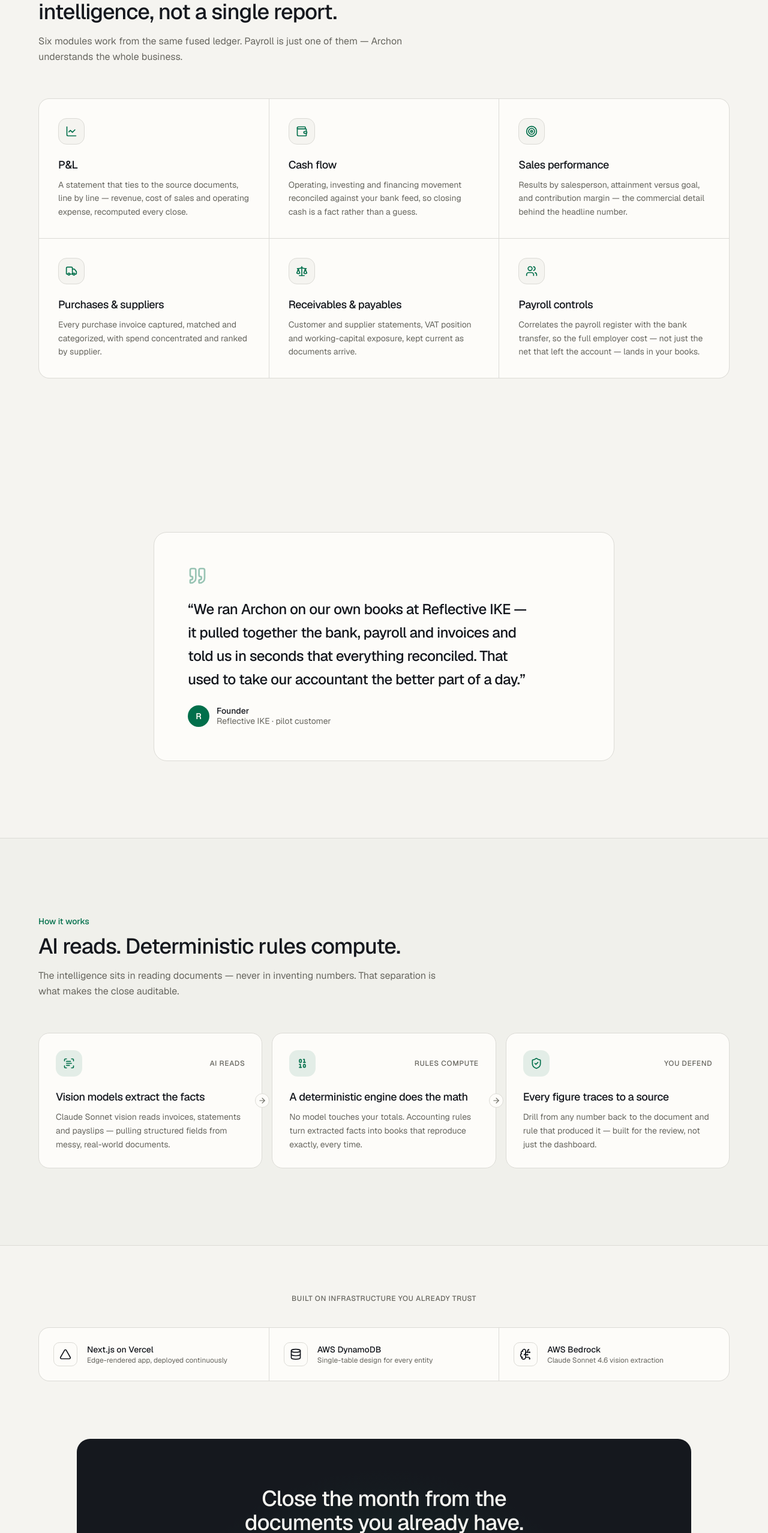
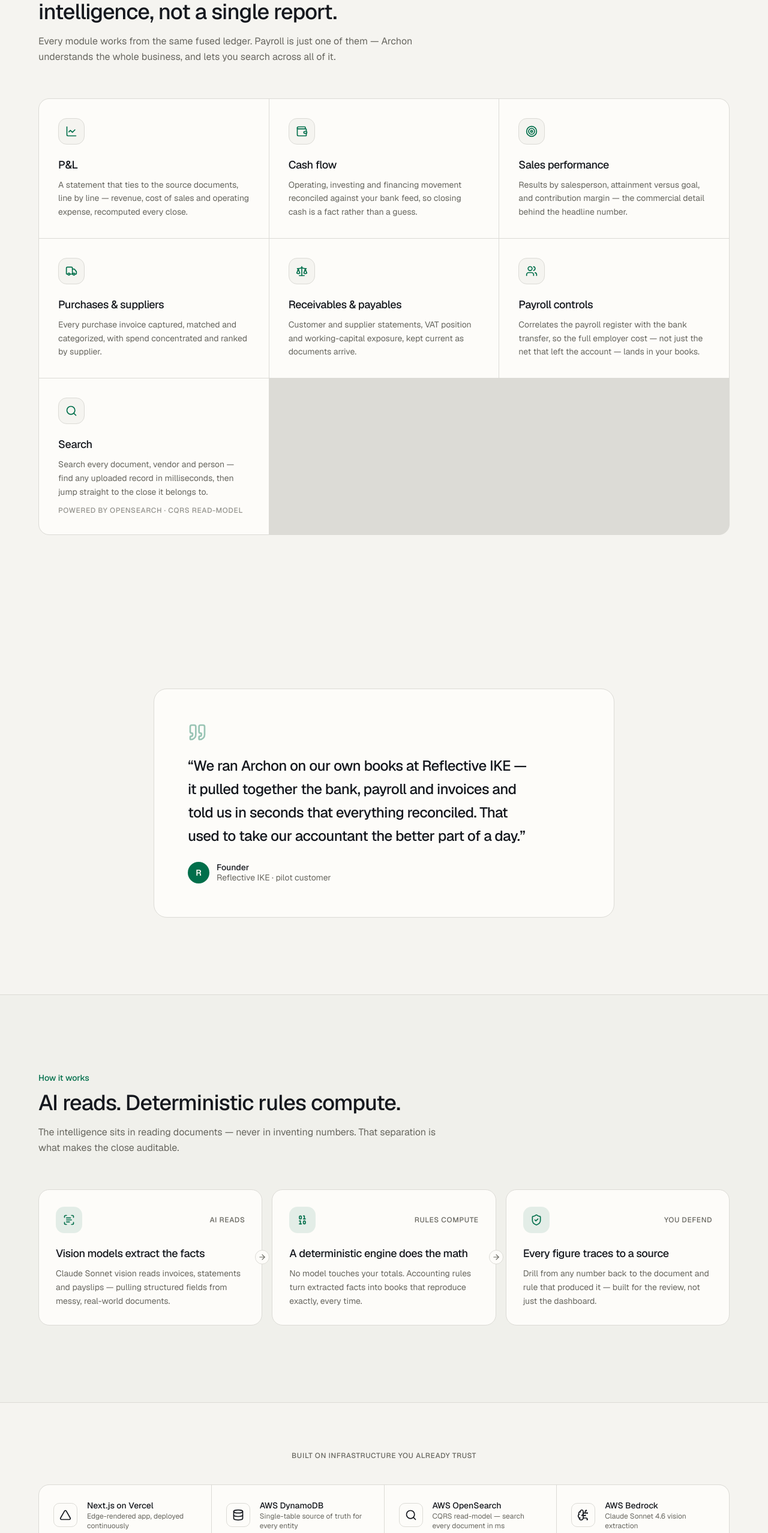
Before and after one commit to upgradedev/h0-archon, a Next.js app: page / in a window 1280 px wide. Shown: the part 1497-4053 px from the top of the page at 60% size. Built offline with nearby package versions, Linux system fonts and the light colour scheme.

Commit message:
docs(readme): inline architecture + CI/CD Mermaid, explore links, docs index, refresh stale docs; landing OpenSearch; consolidate components

```diff
--- a/app/dashboard/page.tsx
+++ b/app/dashboard/page.tsx
@@ -18,7 +18,7 @@ import { AgentLedger } from "@/components/dashboard/agent-ledger";
 import { ValidationPanel } from "@/components/dashboard/validation-panel";
 import { CitationsPanel } from "@/components/dashboard/citations-panel";
 import { AskArchon } from "@/components/dashboard/ask-archon";
-import { SiteNavAuth } from "@/app/components/SiteNavAuth";
+import { SiteNavAuth } from "@/components/site/SiteNavAuth";
 
 export const dynamic = "force-dynamic";
 
--- a/app/extract/page.tsx
+++ b/app/extract/page.tsx
@@ -1,7 +1,7 @@
 import "../legacy.css";
 import { ExtractClient } from "./ExtractClient";
-import { SiteNav } from "../components/SiteNav";
-import { SiteNavAuth } from "../components/SiteNavAuth";
+import { SiteNav } from "@/components/site/SiteNav";
+import { SiteNavAuth } from "@/components/site/SiteNavAuth";
 
 export const dynamic = "force-static";
 
--- a/components/landing/modules.tsx
+++ b/components/landing/modules.tsx
@@ -8,10 +8,18 @@ import {
   Truck,
   Scale,
   Users,
+  Search,
 } from "lucide-react"
 import { Reveal } from "./reveal"
 
-const modules = [
+type Module = {
+  icon: typeof LineChart
+  title: string
+  body: string
+  caption?: string
+}
+
+const modules: Module[] = [
   {
     icon: LineChart,
     title: "P&L",
@@ -42,6 +50,12 @@ const modules = [
     title: "Payroll controls",
     body: "Correlates the payroll register with the bank transfer, so the full employer cost — not just the net that left the account — lands in your books.",
   },
+  {
+    icon: Search,
+    title: "Search",
+    body: "Search every document, vendor and person — find any uploaded record in milliseconds, then jump straight to the close it belongs to.",
+    caption: "powered by OpenSearch · CQRS read-model",
+  },
 ]
 
 export function Modules() {
@@ -54,8 +68,9 @@ export function Modules() {
             Full-company financial intelligence, not a single report.
           </h2>
           <p className="mt-4 text-pretty leading-relaxed text-muted-foreground">
-            Six modules work from the same fused ledger. Payroll is just one of
-            them — Archon understands the whole business.
+            Every module works from the same fused ledger. Payroll is just one of
+            them — Archon understands the whole business, and lets you search
+            across all of it.
           </p>
         </Reveal>
 
@@ -82,6 +97,11 @@ export function Modules() {
               <p className="mt-2 text-sm leading-relaxed text-muted-foreground">
                 {m.body}
               </p>
+              {m.caption ? (
+                <p className="mt-3 text-xs font-medium uppercase tracking-wider text-muted-foreground/70">
+                  {m.caption}
+                </p>
+              ) : null}
             </motion.div>
           ))}
         </div>
--- a/components/landing/stack-strip.tsx
+++ b/components/landing/stack-strip.tsx
@@ -1,4 +1,4 @@
-import { Triangle, Database, BrainCircuit } from "lucide-react"
+import { Triangle, Database, Search, BrainCircuit } from "lucide-react"
 import { Reveal } from "./reveal"
 
 const stack = [
@@ -10,7 +10,12 @@ const stack = [
   {
     icon: Database,
     name: "AWS DynamoDB",
-    detail: "Single-table design for every entity",
+    detail: "Single-table source of truth for every entity",
+  },
+  {
+    icon: Search,
+    name: "AWS OpenSearch",
+    detail: "CQRS read-model — search every document in ms",
   },
   {
     icon: BrainCircuit,
@@ -28,7 +33,7 @@ export function StackStrip() {
             Built on infrastructure you already trust
           </p>
         </Reveal>
-        <div className="mt-10 grid gap-px overflow-hidden rounded-2xl border border-border bg-border sm:grid-cols-3">
+        <div className="mt-10 grid gap-px overflow-hidden rounded-2xl border border-border bg-border sm:grid-cols-2 lg:grid-cols-4">
           {stack.map((s, i) => (
             <Reveal
               key={s.name}
```
Also changed, not shown: components/site/SiteNav.tsx (renamed from app/components/SiteNav.tsx), components/site/SiteNavAuth.tsx (renamed from app/components/SiteNavAuth.tsx), 9 other files (tests, documents, lock files or other folders).
